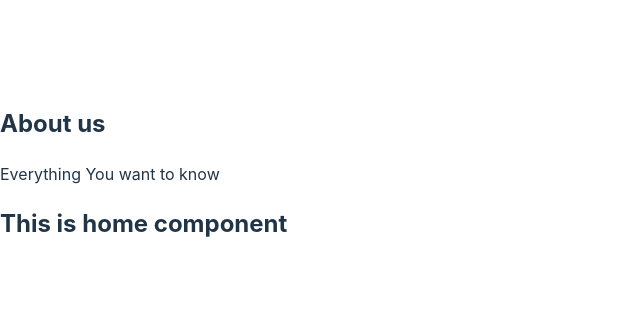
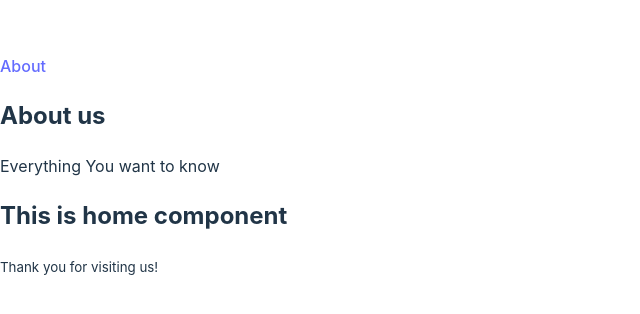
Before and after one commit to Trisha-roy/react-router, a React (Vite) app: page / in a window 1280 px wide. Shown: the part 226-540 px from the top of the page, without its empty margins (0-640 px from the left). Built offline with nearby package versions, Linux system fonts and the light colour scheme.

Commit message:
added nested loop

```diff
--- /dev/null
+++ b/src/components/Footer/Footer.jsx
@@ -0,0 +1,11 @@
+
+
+const Footer = () => {
+    return (
+        <div>
+            <p><small>Thank you for visiting us!</small></p>
+        </div>
+    );
+};
+
+export default Footer;
--- a/src/components/HOME/HOME.jsx
+++ b/src/components/HOME/HOME.jsx
@@ -1,13 +1,17 @@
 import { Outlet } from "react-router-dom";
 import About from "../About/About";
+import Footer from "../Footer/Footer";
+import Header from "../Header/Header";
 
 
 const HOME = () => {
     return (
         <div>
-        <About></About>
+        <Header></Header>
+            <About></About>
             <h2>This is home component</h2>
             <Outlet></Outlet>
+            <Footer></Footer>
         </div>
     );
 };
--- /dev/null
+++ b/src/components/Header/Header.jsx
@@ -0,0 +1,14 @@
+import { Link } from "react-router-dom";
+
+
+const Header = () => {
+    return (
+        <div>
+            <nav>
+                <Link to="/about">About</Link>
+            </nav>
+        </div>
+    );
+};
+
+export default Header;
```
